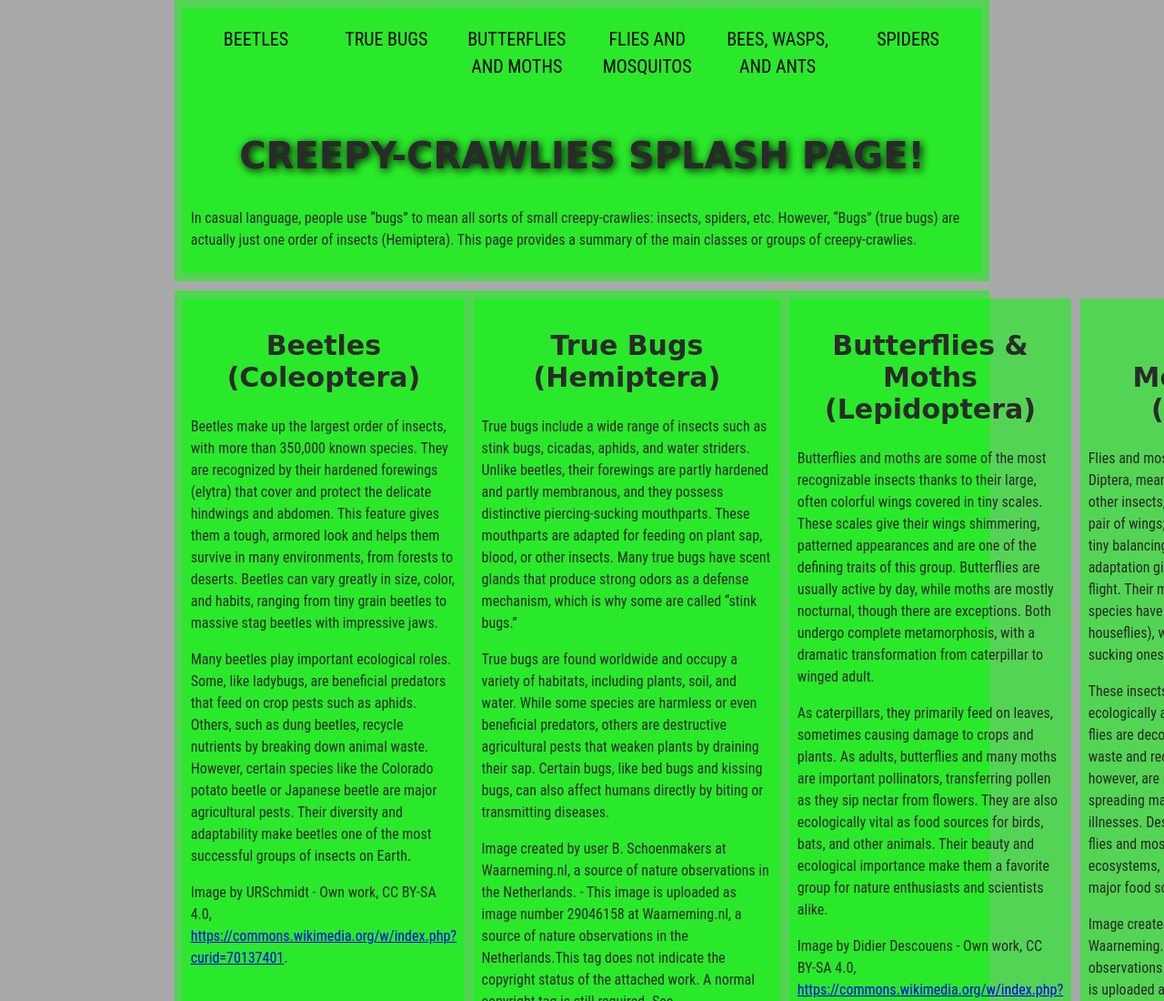
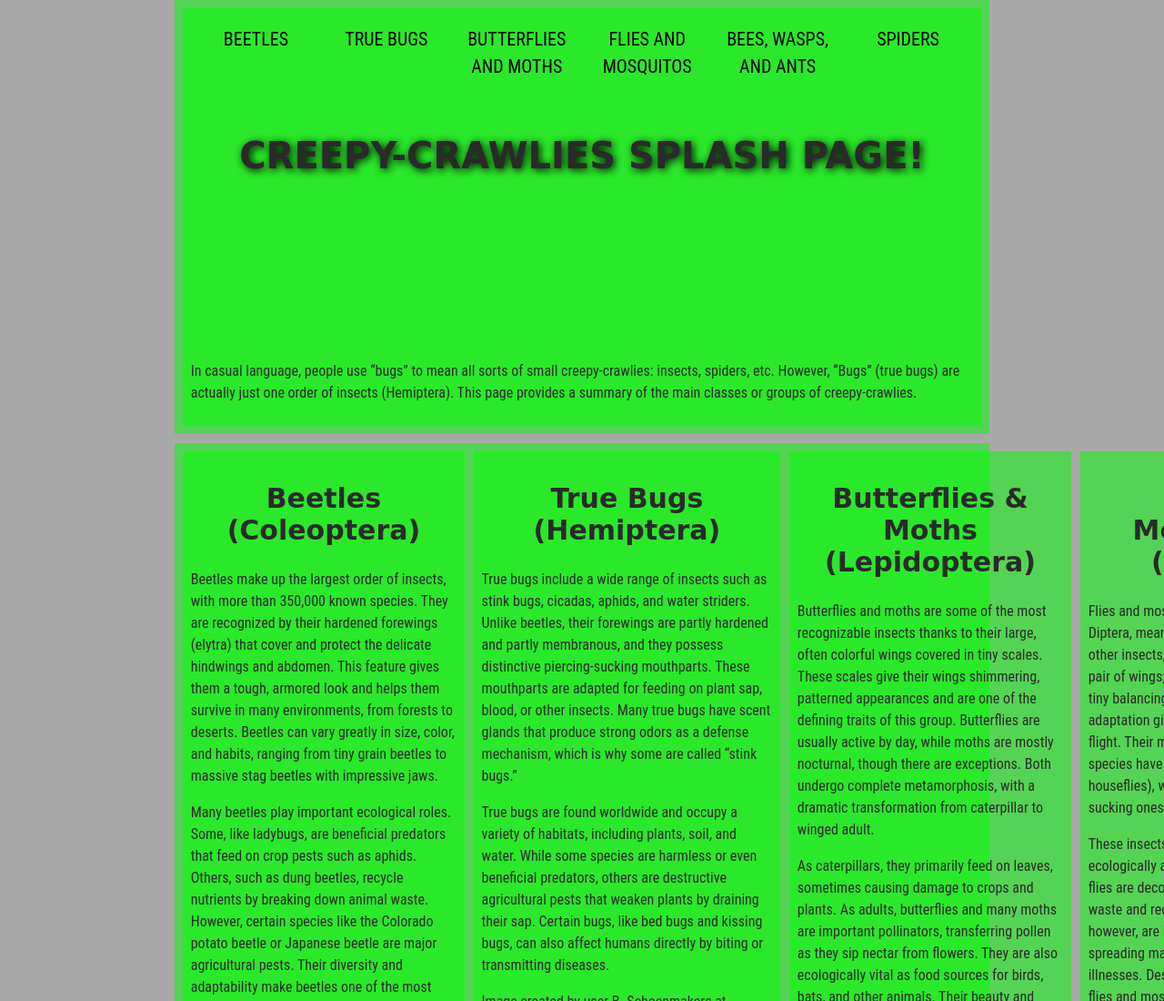
Before and after one commit to MariamFatima110/MariamFatima110.github.io, a plain HTML site: page assignment2/part1/index.html in a window 1280 px wide. Shown: the top 1100 px of the page at 91% size. Drawn offline with Linux system fonts and the light colour scheme; files that its build step writes are made by us from their sources.

Commit message:
Update index.html
video tag has been added

```diff
--- a/assignment2/part1/index.html
+++ b/assignment2/part1/index.html
@@ -31,6 +31,7 @@ This assignment involves multimedia and tables. -->
       <section>
         <h1>Creepy-crawlies splash page!</h1>
 
+        <video></video>
         <p>
           In casual language, people use “bugs” to mean all sorts of small
           creepy-crawlies: insects, spiders, etc. However, “Bugs” (true bugs)
```
